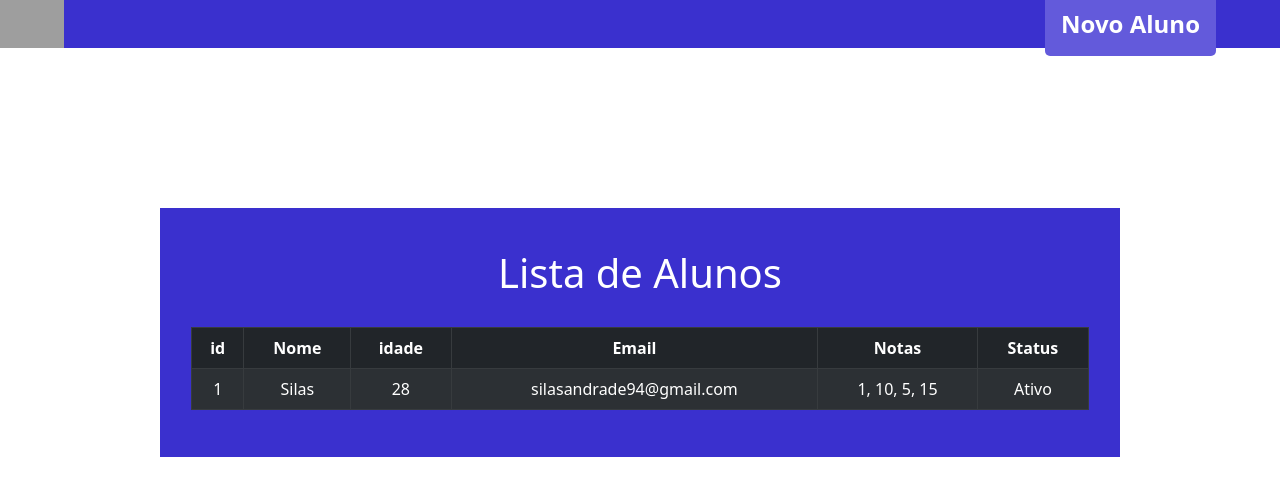
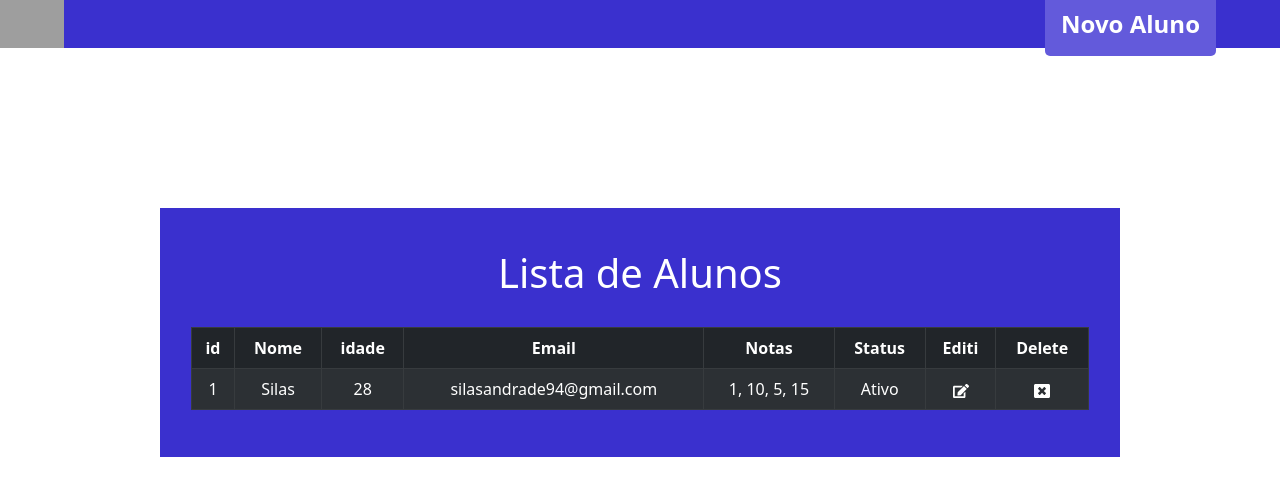
Before and after one commit to SilasEduardo/School, a React (Create React App) app in the folder Client/frontend/: page / in a window 1280 px wide. Shown: the top 496 px of the page. Built offline with nearby package versions, Linux system fonts and the light colour scheme; grey boxes are pictures that could not be loaded.

Commit message:
create button delete and edit

```diff
--- a/Client/frontend/package.json
+++ b/Client/frontend/package.json
@@ -14,6 +14,7 @@
     "react": "^18.2.0",
     "react-bootstrap": "^2.7.2",
     "react-dom": "^18.2.0",
+    "react-icons": "^4.7.1",
     "react-scripts": "5.0.1",
     "styled-components": "^5.3.6",
     "typescript": "^4.9.5",
--- a/Client/frontend/src/components/Table/index.tsx
+++ b/Client/frontend/src/components/Table/index.tsx
@@ -2,6 +2,7 @@
 import React from 'react';
 import Table from 'react-bootstrap/Table';
 import 'bootstrap/dist/css/bootstrap.min.css';
+import { FaEdit, FaWindowClose } from 'react-icons/fa';
 import { Title } from './steled';
 
 function DarkExample() {
@@ -22,6 +23,8 @@ function DarkExample() {
           <th>Email</th>
           <th>Notas</th>
           <th>Status</th>
+          <th>Editi</th>
+          <th>Delete</th>
         </tr>
       </thead>
       <tbody>
@@ -32,6 +35,8 @@ function DarkExample() {
           <td>silasandrade94@gmail.com</td>
           <td>1, 10, 5, 15</td>
           <td>Ativo</td>
+          <th><FaEdit /></th>
+          <th><FaWindowClose /></th>
         </tr>
       </tbody>
     </Table>
--- a/Client/frontend/src/index.tsx
+++ b/Client/frontend/src/index.tsx
@@ -1,6 +1,6 @@
 import React from 'react';
 import ReactDOM from 'react-dom/client';
-import Main from './components/Main';
+import Main from './pages/ShowAlunos';
 
 import GlobalStyles from './styled/GlobalStyles';
 
--- a/Client/frontend/src/components/Main/index.tsx
+++ b/Client/frontend/src/pages/ShowAlunos/index.tsx
@@ -1,6 +1,6 @@
 import React from 'react';
-import NavBar from '../Nav';
-import DarkExample from '../Table';
+import NavBar from '../../components/Nav';
+import DarkExample from '../../components/Table';
 import { Container } from '../../styled/GlobalStyles'
 import './Main.css';
 
```
Also changed, not shown: Client/frontend/src/pages/ShowAlunos/Main.css (renamed from Client/frontend/src/components/Main/Main.css), 2 other files (tests, documents, lock files or other folders).
